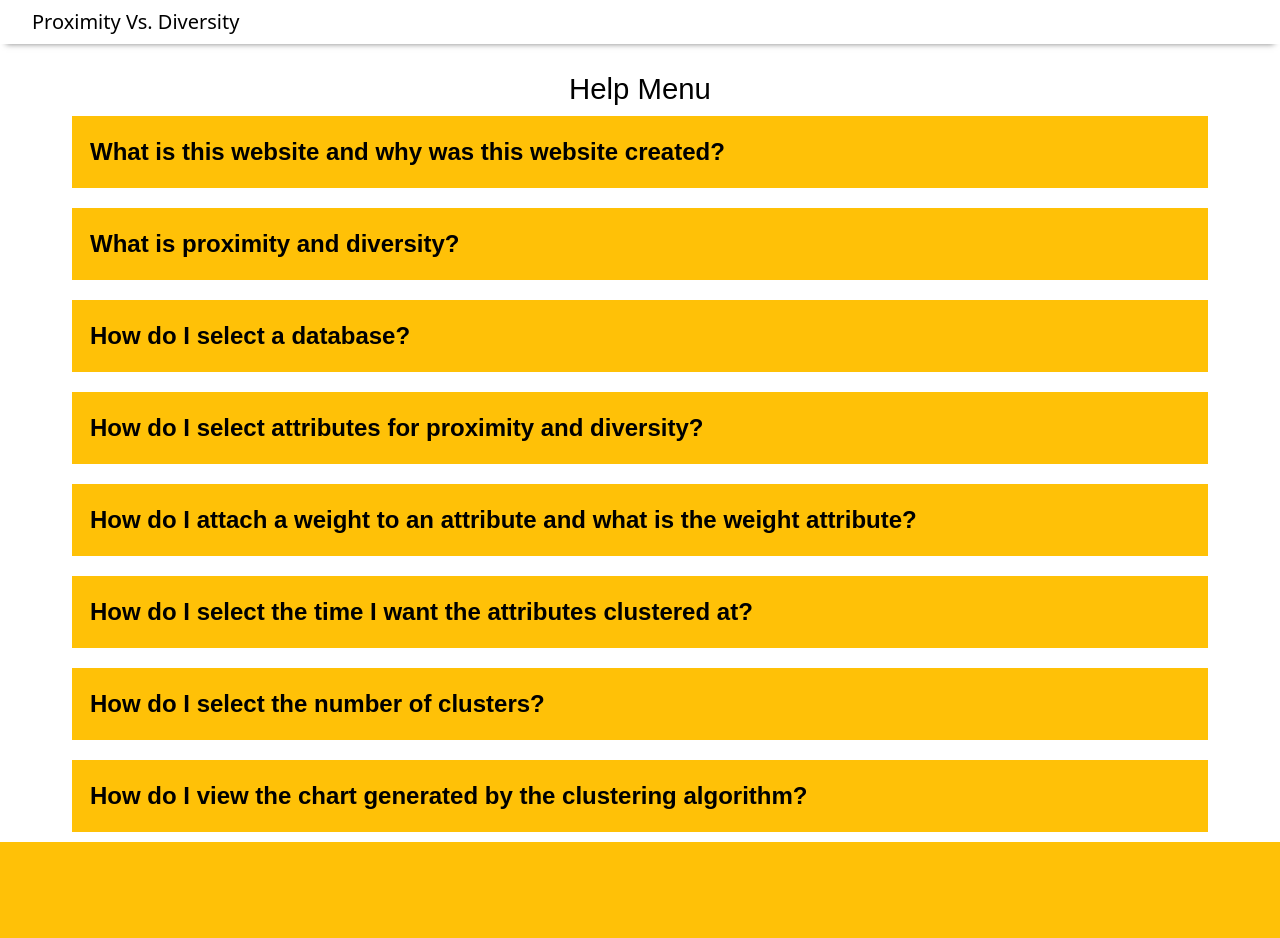
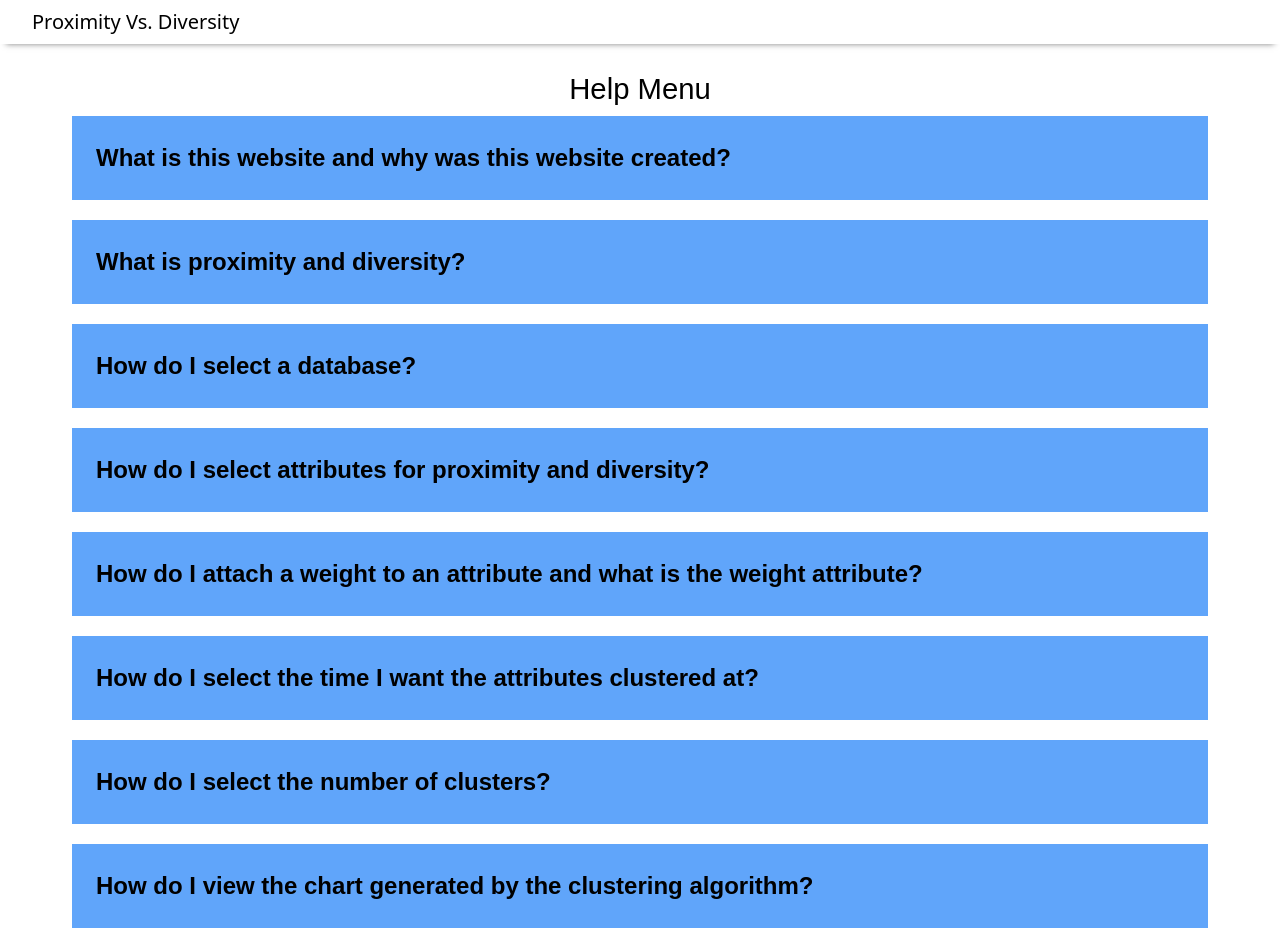
Before and after one commit to sdmay21-31/ProximityVsDiversity, a Django app: page /guide/ in a window 1280 px wide. Before the commit the page ends 842 px from the top, so only its background shows below. Run offline with Django 3.2, Linux system fonts and the light colour scheme; some libraries are stand-ins or nearby versions.

Commit message:
Address review comments

```diff
--- /dev/null
+++ b/app/static/help.js
@@ -0,0 +1,8 @@
+function handleHelpTitleClick(elem) {
+    let content = elem.nextElementSibling;
+    if(content.style.maxHeight){
+      content.style.maxHeight = null;
+    } else {
+      content.style.maxHeight = content.scrollHeight+"px";
+    }
+  }
--- a/app/static/main.js
+++ b/app/static/main.js
@@ -97,14 +97,6 @@ function populateDropdown(dbNameFromStorage=null) {
   });
   if (dbNameFromStorage) {
     return choice;
-  }
-}
-function handleHelpTitleClick(helpId) {
-  var content = document.getElementById(helpId);
-  if(content.style.maxHeight){
-    content.style.maxHeight = null;
-  } else {
-    content.style.maxHeight = content.scrollHeight+"px";
   }
 }
 function handleDropdownSelection(p) {
--- a/app/static/style.css
+++ b/app/static/style.css
@@ -334,13 +334,20 @@ nav {
 }
 /* for user_documentation */
 .help-title{
-    background-color: #ffc107;
+    background-color: #60A5FA;
     cursor: pointer;
-    padding: 18px;
+    padding: 1em;
     width: 100%;
     border: none;
     text-align: left;
     outline: none;
+    color: #000000;
+	font-weight: 700;
+	text-decoration: none;
+	vertical-align: baseline;
+	font-size: 18pt;
+	font-family: "Arial";
+	font-style: normal;
 }
 .help-response{
     padding: 5px;
@@ -348,33 +355,21 @@ nav {
     background-color: #ffffff;
     max-height: 0;
     transition: max-height 0.35s ease-out;
-}
-.help-header{
-	color: #000000;
-	font-size: 22pt;
-	font-family: "Arial";
-	line-height: 1.15;
-	text-align: center;
-	padding-top:72px;
-}
-.titleHead {
-	color: #000000;
-	font-weight: 700;
-	text-decoration: none;
-	vertical-align: baseline;
-	font-size: 18pt;
-	font-family: "Arial";
-	font-style: normal;
-}
-
-.titleResponse {
-	color: #000000;
+    color: #000000;
 	font-weight: 400;
 	text-decoration: none;
 	vertical-align: baseline;
 	font-size: 14pt;
 	font-family: "Arial";
 	font-style: normal;
+}
+.help-header{
+	color: #000000;
+	font-size: 1.83em;
+	font-family: "Arial";
+	line-height: 1.15;
+	text-align: center;
+	padding-top:72px;
 }
 
 .help-div{
--- a/app/templates/user_documentation.html
+++ b/app/templates/user_documentation.html
@@ -9,8 +9,8 @@
 </head>
 <body>
 		<div class="help-div">
-			<button type="button" class="help-title titleHead" onclick="handleHelpTitleClick('response1')">What is this website and why was this website created?</button>
-			<div class="help-response titleResponse" id="response1">
+			<button type="button" class="help-title" onclick="handleHelpTitleClick(this)">What is this website and why was this website created?</button>
+			<div class="help-response">
 				<p>
 					Astronomy researchers have difficulty visualizing the large heterogeneous datasets of binary stellar trajectories.
 					With the vast number of publicly available datasets retrieved from astronomical observations and simulation,
@@ -27,8 +27,8 @@
 			</div>
 		</div>
 		<div class="help-div">
-			<button type="button" class="help-title titleHead" onclick="handleHelpTitleClick('response2')">What is proximity and diversity?</button>
-			<div class="help-response titleResponse" id="response2">
+			<button type="button" class="help-title" onclick="handleHelpTitleClick(this)">What is proximity and diversity?</button>
+			<div class="help-response">
 				<p>
 					Proximity and diversity, in the context of this project, are how close and far two or more things are to each other.
 					If you select mass in the proximity attributes and rad in the diversity attributes then you are looking for a clustering that is
@@ -37,8 +37,8 @@
 			</div>
 		</div>
 		<div class="help-div">
-			<button type="button" class="help-title titleHead" onclick="handleHelpTitleClick('response3')">How do I select a database?</button>
-			<div class="help-response titleResponse" id="response3">
+			<button type="button" class="help-title" onclick="handleHelpTitleClick(this)">How do I select a database?</button>
+			<div class="help-response">
 				<p>
 					You can select a database by clicking on the orange dropdown at the top of the page labeled DB. You may switch databases at any time.
 				</p>
@@ -46,8 +46,8 @@
 			</div>
 		</div>
 		<div class="help-div">
-			<button type="button" class="help-title titleHead" onclick="handleHelpTitleClick('response4')">How do I select attributes for proximity and diversity?</button>
-			<div class="help-response titleResponse" id="response4">
+			<button type="button" class="help-title" onclick="handleHelpTitleClick(this)">How do I select attributes for proximity and diversity?</button>
+			<div class="help-response">
 				<p>
 					You can select attributes from the two tables labeled proximity attributes and diversity attributes by clicking on the check box next to the attribute name.
 				</p>
@@ -55,8 +55,8 @@
 			</div>
 		</div>
 		<div class="help-div">
-			<button type="button" class="help-title titleHead" onclick="handleHelpTitleClick('response5')">How do I attach a weight to an attribute and what is the weight attribute?</button>
-			<div class="help-response titleResponse" id="response5">
+			<button type="button" class="help-title" onclick="handleHelpTitleClick(this)">How do I attach a weight to an attribute and what is the weight attribute?</button>
+			<div class="help-response">
 				<p>
 					You can attach a weight to an attribute by typing a whole number into the &ldquo;weight&rdquo; section of the table
 					corresponding to the attribute that is selected. Weight in this case will dictate the importance of an attribute
@@ -68,8 +68,8 @@
 			</div>
 		</div>
 		<div class="help-div">
-			<button type="button" class="help-title titleHead" onclick="handleHelpTitleClick('response6')">How do I select the time I want the attributes clustered at?</button>
-			<div class="help-response titleResponse" id="response6">
+			<button type="button" class="help-title titleHead" onclick="handleHelpTitleClick(this)">How do I select the time I want the attributes clustered at?</button>
+			<div class="help-response">
 				<p>
 					You can select the time you would like the attributes to be clustered at by typing a whole number between 0 and 3000
 					 in the &ldquo;time&rdquo; box that is directly below the proximity attribute table.
@@ -78,8 +78,8 @@
 			</div>
 		</div>
 		<div class="help-div">
-			<button type="button" class="help-title titleHead" onclick="handleHelpTitleClick('response7')">How do I select the number of clusters?</button>
-			<div class="help-response titleResponse" id="response7">
+			<button type="button" class="help-title titleHead" onclick="handleHelpTitleClick(this)">How do I select the number of clusters?</button>
+			<div class="help-response">
 				<p>
 					You can select the amount of clusters you would like to see in the graph by typing a whole number between 1 and 20 in the
 					“Cluster” box that is directly below the diversity attribute table.
@@ -88,8 +88,8 @@
 			</div>
 		</div>
 		<div class="help-div">
-			<button type="button" class="help-title titleHead" onclick="handleHelpTitleClick('response8')">How do I view the chart generated by the clustering algorithm?</button>
-			<div class="help-response titleResponse" id="response8">
+			<button type="button" class="help-title titleHead" onclick="handleHelpTitleClick(this)">How do I view the chart generated by the clustering algorithm?</button>
+			<div class="help-response">
 				<p>
 					You can view the chart generated by the clustering algorithm by clicking on the green &ldquo;Process&rdquo; button and
 					then scrolling down to the Chart section.
@@ -97,6 +97,7 @@
 				<p class = "helpP"><span style="overflow: hidden; display: inline-block; margin: 0.00px 0.00px; border: 0.00px solid #000000; transform: rotate(0.00rad) translateZ(0px); -webkit-transform: rotate(0.00rad) translateZ(0px); width: 624.00px; height: 440.00px;"><img alt="" src={% static "images/image4.png"%} style="width: 624.00px; height: 440.00px; margin-left: 0.00px; margin-top: 0.00px; transform: rotate(0.00rad) translateZ(0px); -webkit-transform: rotate(0.00rad) translateZ(0px);" title=""></span></p>
 			</div>
 		</div>
+		<script src="{% static 'help.js' %}"></script>
 </body>
 </html>
 {% endblock %}
```
